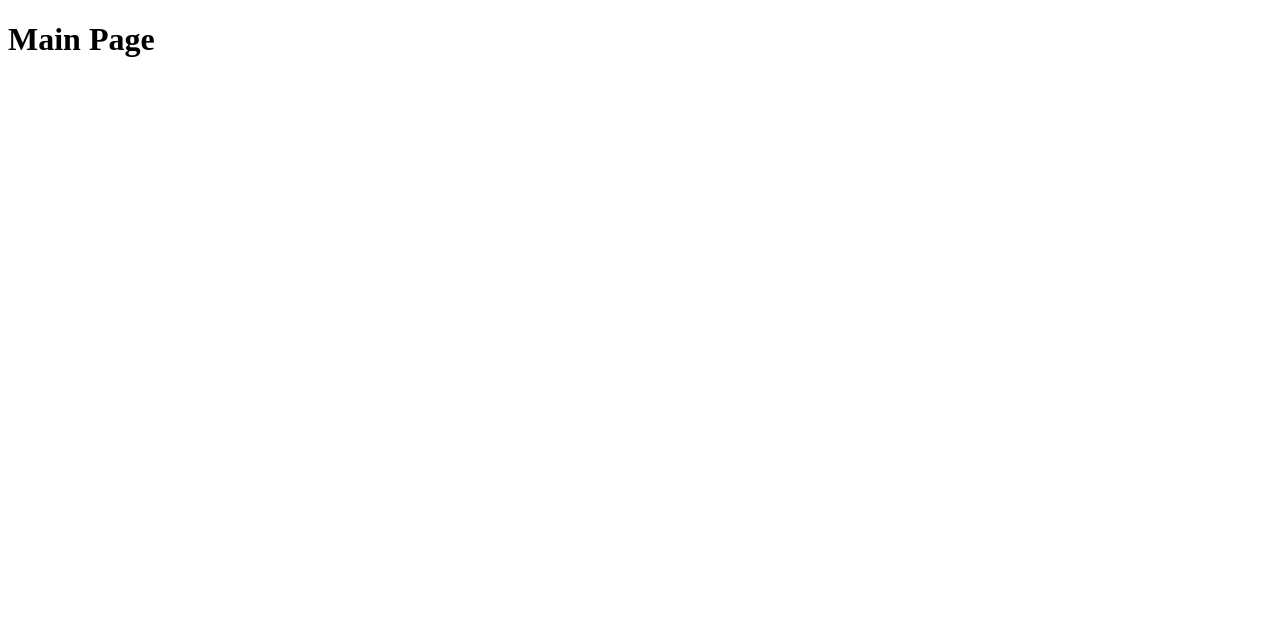
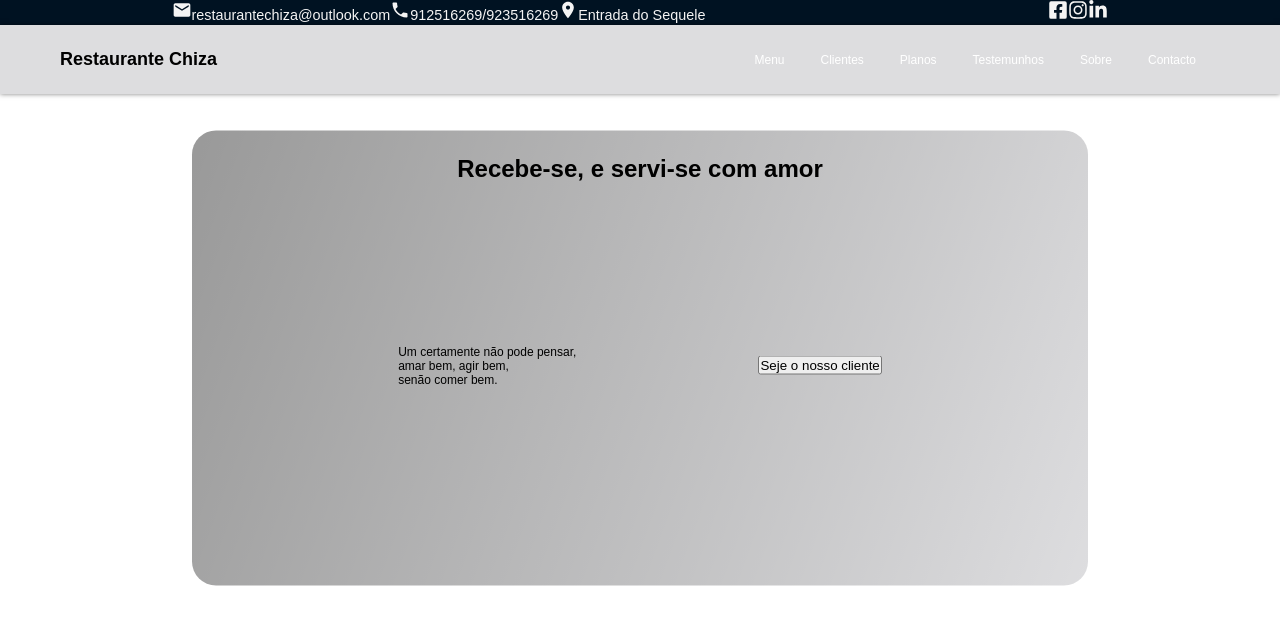
Before and after one commit to jeseias/restaurante-chiza, a React (Create React App) app: page / in a window 1280 px wide. Shown: the top 624 px of the page. Built offline with nearby package versions, Linux system fonts and the light colour scheme.

Commit message:
The Header structer is no complete

```diff
--- a/src/App.js
+++ b/src/App.js
@@ -1,5 +1,13 @@
 import React from 'react';
 
 import Pages from './pages/routes';
+import GlobalStyles from './styles';
 
-export default () => <Pages />
+export default () => {
+  return (
+    <>
+      <Pages />
+      <GlobalStyles />
+    </>
+  )
+}
--- /dev/null
+++ b/src/layout/Header/index.js
@@ -0,0 +1,62 @@
+import React from 'react';
+import { Link } from 'react-router-dom';
+
+import { MdEmail, MdPhone, MdLocationOn } from 'react-icons/md';
+import { FaFacebookSquare, FaInstagram, FaLinkedinIn, FaBars  } from 'react-icons/fa';
+
+import { Container, TopHeader, Navagation, HeaderContent } from './styles';
+
+export default () =>
+  <Container>
+    <TopHeader>
+      <div>
+        <span>
+          <MdEmail size={20} className='icon' />
+          <span>restaurantechiza@outlook.com</span>
+        </span>
+        <span>
+          <MdPhone size={20} className='icon' />
+          <span>912516269/923516269</span>
+        </span>
+        <span>
+          <MdLocationOn size={20} className='icon' />
+          <span>Entrada do Sequele</span>
+        </span>
+      </div>
+      <div>
+        <FaFacebookSquare size={20} />
+        <FaInstagram size={20} />
+        <FaLinkedinIn size={20} />
+      </div>
+    </TopHeader>
+
+    <Navagation>
+      <div>
+        <h1>Restaurante Chiza</h1>
+      </div>
+      <ul>
+        <Link to='/#Menu'>Menu</Link>
+        <Link to='/#Clientes'>Clientes</Link>
+        <Link to='/#Planos'>Planos</Link>
+        <Link to='/#Testemunhos'>Testemunhos</Link>
+        <Link to='/#Sobre'>Sobre</Link>
+        <Link to='/#Contacto'>Contacto</Link>
+
+        <FaBars size={22} className="nav-bar" />
+      </ul>
+    </Navagation>
+
+    <HeaderContent>
+      <div>
+        <h1>Recebe-se, e servi-se com amor</h1>
+        <div>
+          <p>
+            Um certamente não pode pensar, <br />
+            amar bem, agir bem, <br />
+            senão comer bem.
+          </p>
+          <button>Seje o nosso cliente</button>
+        </div>
+      </div>
+    </HeaderContent>
+  </Container>
--- /dev/null
+++ b/src/layout/Header/styles.js
@@ -0,0 +1,72 @@
+import styled from 'styled-components';
+
+import { dark_color, light_gray, transparent_color } from './../../styles/variables';
+import { PositionAbsoluteCenter } from './../../styles/mixins';
+
+export const Container = styled.header`
+  width: 100%;
+  min-height: 650px;
+  position: relative;
+`;
+
+export const TopHeader = styled.div`
+  background: ${dark_color};
+  height: 25px;
+  width: 100%;
+  color: ${light_gray};
+  font-size: 1.2em;
+
+  display: flex;
+  justify-content: space-around;
+`;
+
+export const Navagation = styled.nav`
+  background: ${transparent_color};
+  padding: 2rem 5rem;
+  display: flex;
+  justify-content: space-between;
+  align-items: center;
+  box-shadow: 0 0 .4rem rgba(0,0,0, .5);
+
+  ul {
+    margin: 0;
+    list-style: none;
+
+    a, a:active, a:link, a:visited {
+      padding: 1rem;
+      text-decoration: none;
+      color: #fff;
+      margin-right: 1rem;
+      text-align: center;
+    }
+
+    .nav-bar {
+      display: none;
+    }
+  }
+`;
+
+export const HeaderContent = styled.div`
+  ${PositionAbsoluteCenter(55,50)};
+  background: linear-gradient( 290deg  , #0012, rgba(0,0,0, .4));
+  border-radius: 2rem;
+  width: 70%;
+  height: 70%;
+  padding: 2rem;
+
+  h1 {
+    text-align: center;
+  }
+
+  > div {
+    height: 90%;
+  }
+
+  div div {
+    display: flex;
+    justify-content: space-evenly;
+    align-items: center;
+    align-content: center;
+    height: 100%;
+  }
+`;
--- a/src/pages/Main/index.js
+++ b/src/pages/Main/index.js
@@ -1,3 +1,11 @@
 import React from 'react';
 
-export default () => <h1>Main Page</h1>
+import Header from './../../layout/Header';
+
+export default () => {
+  return (
+    <>
+      <Header />
+    </>
+  )
+}
--- /dev/null
+++ b/src/styles/index.js
@@ -0,0 +1,21 @@
+import { createGlobalStyle } from 'styled-components';
+
+export default  createGlobalStyle`
+  *, *::after, *::before {
+    margin: 0;
+    padding: 0;
+    box-sizing: border-box;
+  }
+
+  html {
+    font-size: 12px;
+  }
+
+  html, body, #root {
+    min-height: 100%;
+  }
+
+  body, input, button {
+    font-family: Arial, Helvetica, sans-serif;
+  }
+`;
--- /dev/null
+++ b/src/styles/mixins.js
@@ -0,0 +1,6 @@
+export const PositionAbsoluteCenter = (t, l) => `
+  position: absolute;
+  top: ${t}%;
+  left: ${l}%;
+  transform: translate(-50%, -50%);
+`;
--- /dev/null
+++ b/src/styles/variables.js
@@ -0,0 +1,10 @@
+export const primary_color = '#D04234';
+export const red_color = '#C00002';
+
+export const light_gray = '#f4f4f4';
+export const medium_gray = '#d4d4d4';
+export const light = '#fff';
+
+export const transparent_color = '#0012';
+
+export const dark_color = '#001222'
```
